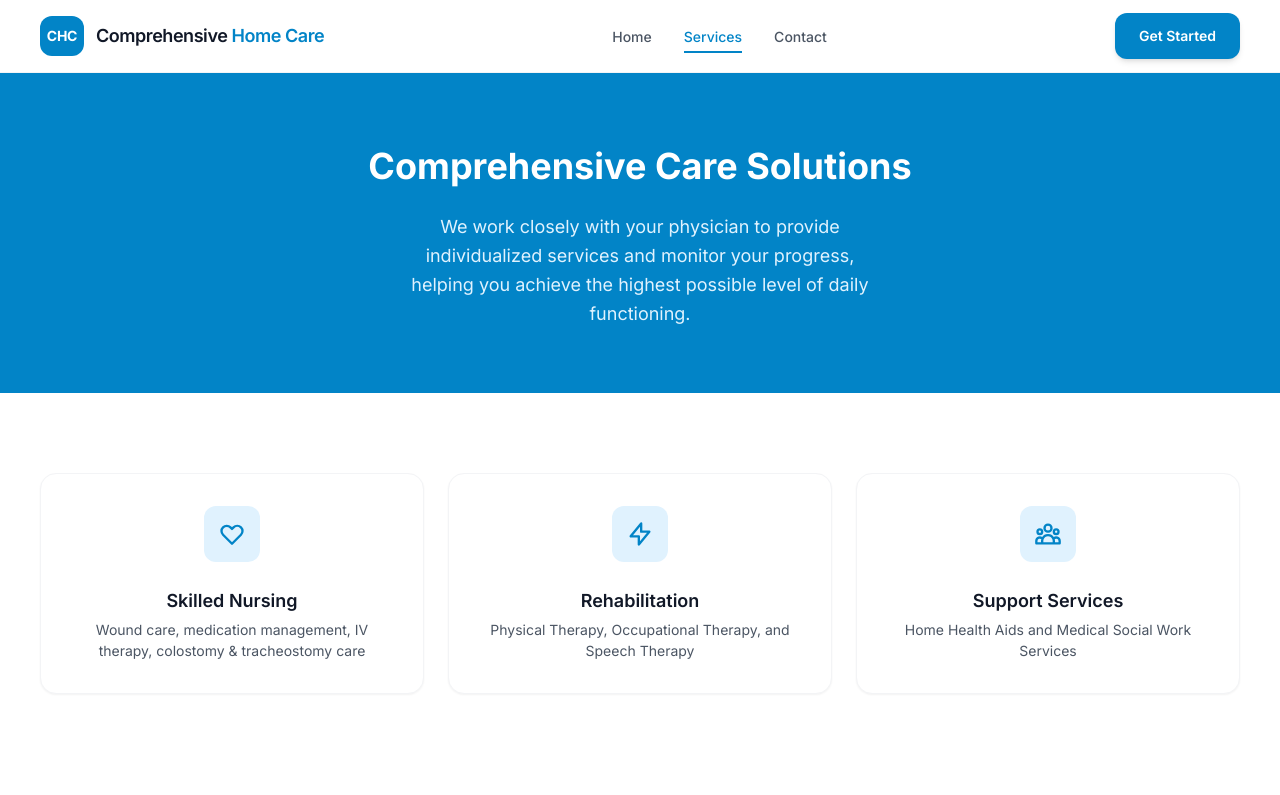
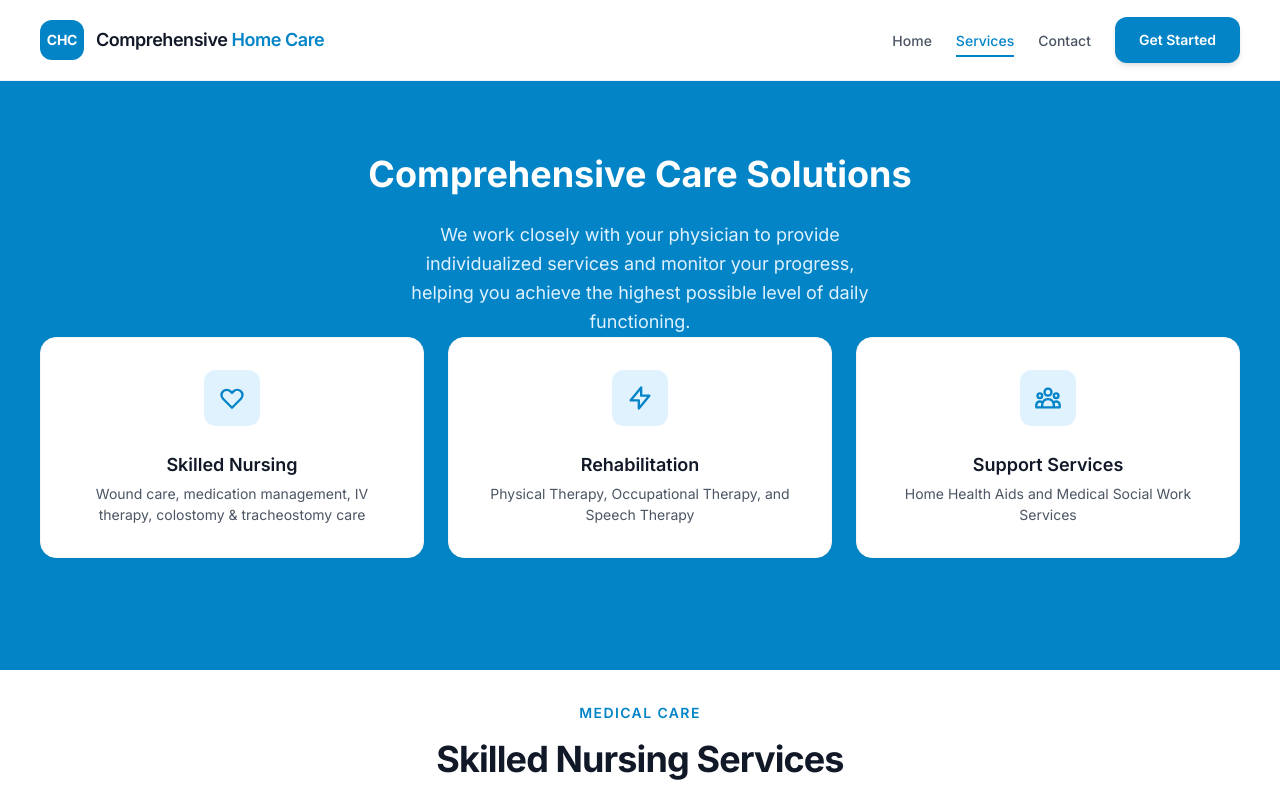
Before and after one commit to Sptailor/Comprehensive-Home-Care-Demo, a plain HTML site: page services.html in a window 1280 px wide. Shown: the top 795 px of the page. Drawn offline with Linux system fonts and the light colour scheme.

Commit message:
Edit nav bar

```diff
--- a/css/styles.css
+++ b/css/styles.css
@@ -188,7 +188,13 @@ button {
   display: flex;
   align-items: center;
   justify-content: space-between;
-  height: 72px;
+  height: 80px;
+}
+
+.nav__right {
+  display: flex;
+  align-items: center;
+  gap: var(--space-6);
 }
 
 .nav__logo {
@@ -225,7 +231,9 @@ button {
 .nav__links {
   display: none;
   list-style: none;
-  gap: var(--space-8);
+  gap: var(--space-6);
+  margin: 0;
+  padding: 0;
 }
 
 .nav__link {
@@ -544,6 +552,7 @@ button {
   display: grid;
   grid-template-columns: 1fr;
   gap: var(--space-4);
+  margin-bottom: var(--space-12);
 }
 
 .services-overview__item {
--- a/services.html
+++ b/services.html
@@ -23,6 +23,7 @@
         <span class="nav__logo-text">Comprehensive <span>Home Care</span></span>
       </a>
 
+      <div class="nav__right">
         <ul class="nav__links">
           <li><a href="index.html" class="nav__link">Home</a></li>
           <li><a href="services.html" class="nav__link nav__link--active">Services</a></li>
@@ -30,6 +31,7 @@
         </ul>
 
         <a href="contact.html" class="btn btn--primary nav__cta">Get Started</a>
+      </div>
 
       <button class="nav__mobile-toggle" aria-label="Toggle menu">
         <span></span>
@@ -47,12 +49,7 @@
         <p class="page-header__description">
           We work closely with your physician to provide individualized services and monitor your progress, helping you achieve the highest possible level of daily functioning.
         </p>
-      </div>
-    </section>
 
-    <!-- Services Overview -->
-    <section class="section">
-      <div class="container">
         <div class="services-overview">
           <article class="services-overview__item">
             <div class="services-overview__icon">
@@ -94,7 +91,7 @@
     </section>
 
     <!-- Skilled Nursing Section -->
-    <section class="section">
+    <section class="section" style="padding-top: var(--space-8);">
       <div class="container">
         <header class="section__header">
           <p class="section__eyebrow">Medical Care</p>
```
Also changed, not shown: contact.html (+2 -0 lines), index.html (+2 -0 lines). Lines whose indentation alone changed are shown as unchanged.
